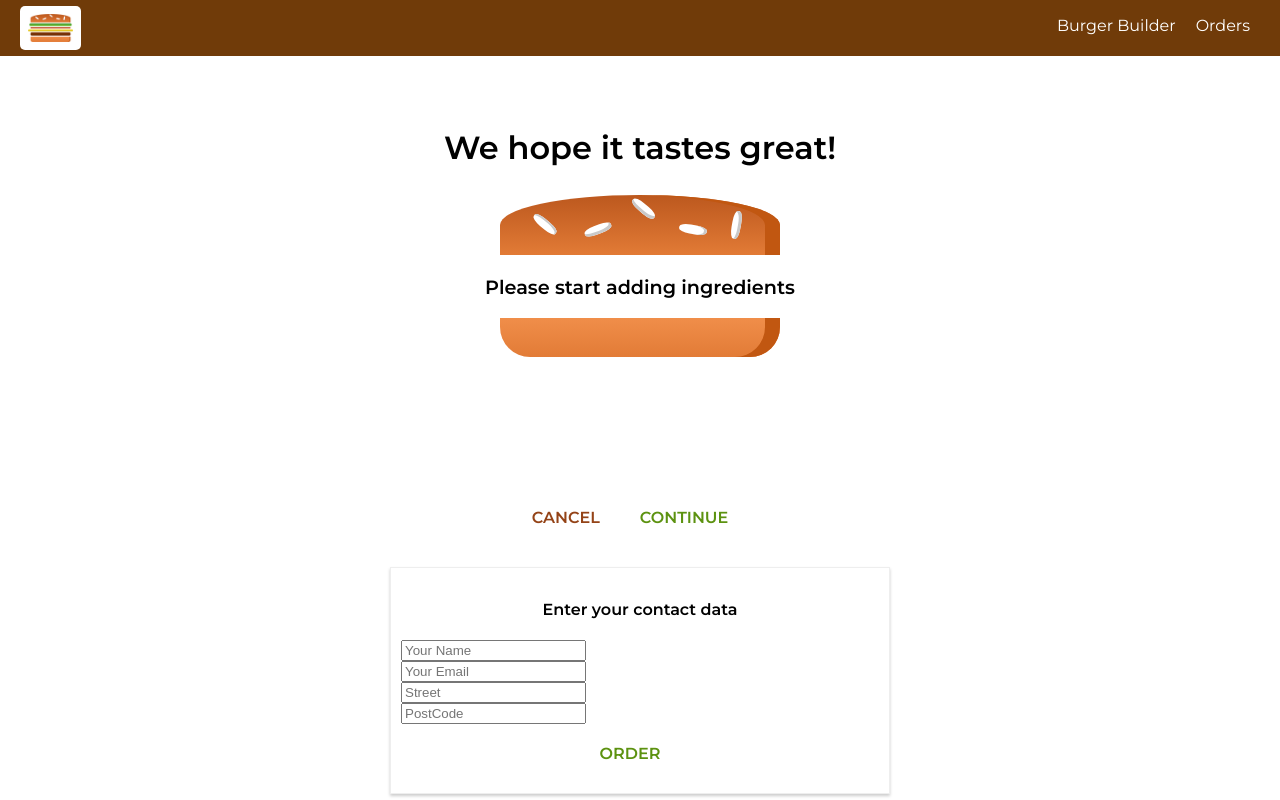
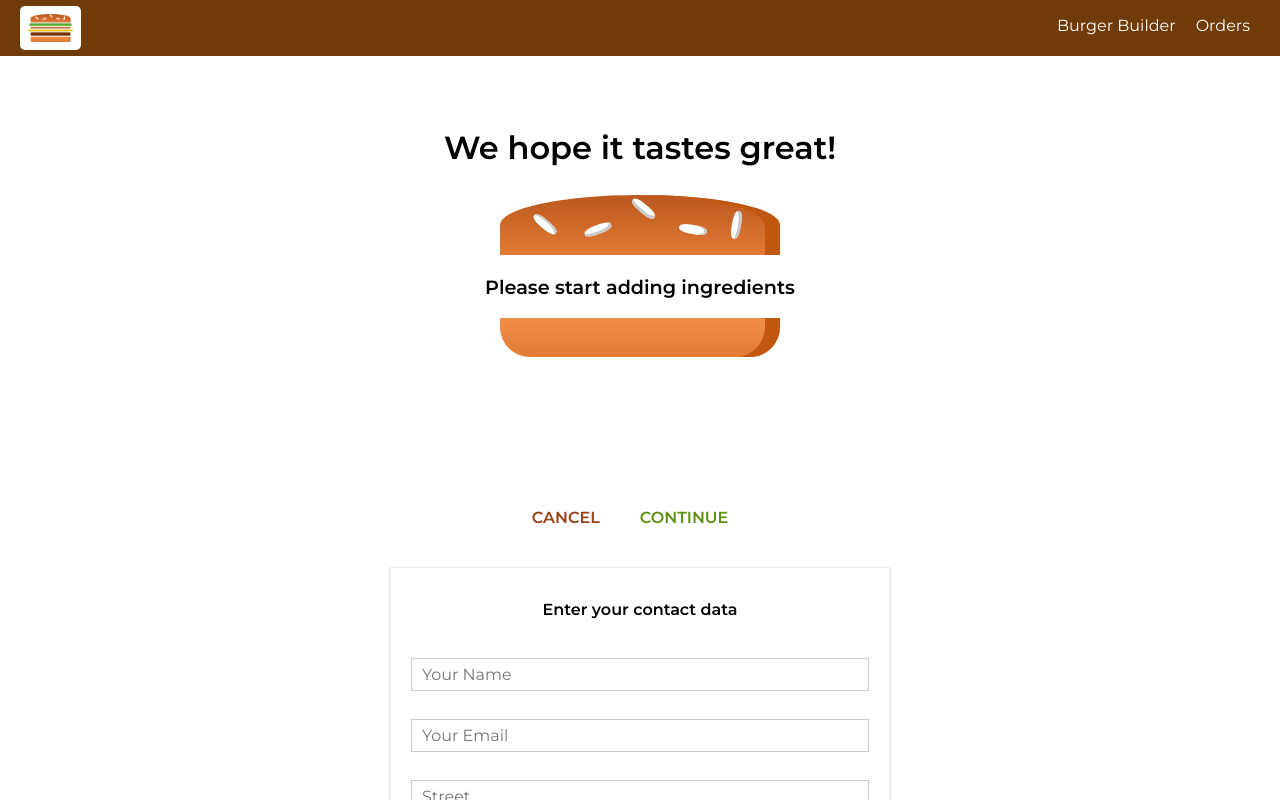
Before and after one commit to itsadamlove/react-burger-builder, a React (Create React App) app: page /checkout in a window 1280 px wide. Both pictures are taken after a click on the button "CONTINUE". Shown: the top 800 px of the page. Built offline with nearby package versions, Linux system fonts and the light colour scheme.

Commit message:
Create custom dynamic input component

```diff
--- /dev/null
+++ b/src/components/UI/Input/Input.js
@@ -0,0 +1,32 @@
+import React from 'react';
+import PropTypes from 'prop-types';
+import styles from './Input.module.scss';
+
+const input = props => {
+  let inputElement = null;
+
+  switch (props.inputtype) {
+    case 'input':
+      inputElement = <input className={styles.InputElement} {...props} />;
+      break;
+    case 'textarea':
+      inputElement = <textarea className={styles.InputElement} {...props} />;
+      break;
+    default:
+      inputElement = <input className={styles.InputElement} {...props} />;
+  }
+
+  return (
+    <div className={styles.Input}>
+      <label className={styles.Label}>{props.label}</label>
+      {inputElement}
+    </div>
+  );
+};
+
+input.propTypes = {
+  inputType: PropTypes.string,
+  label: PropTypes.string,
+};
+
+export default input;
--- /dev/null
+++ b/src/components/UI/Input/Input.module.scss
@@ -0,0 +1,26 @@
+.Input {
+  width: 100%;
+  padding: 10px;
+  box-sizing: border-box;
+}
+
+.Label {
+  font-weight: bold;
+  display: block;
+  margin-bottom: 8px;
+}
+
+.InputElement {
+  outline: none;
+  border: 1px solid #ccc;
+  background-color: white;
+  box-sizing: border-box;
+  font: inherit;
+  padding: 6px 10px;
+  display: block;
+  width: 100%;
+  &:focus {
+    outline: none;
+    background-color: #ccc;
+  }
+}
--- a/src/containers/Checkout/ContactData/ContactData.js
+++ b/src/containers/Checkout/ContactData/ContactData.js
@@ -2,6 +2,7 @@
 import axios from '../../../axios-orders';
 import Button from '../../../components/UI/Button/Button';
 import Spinner from '../../../components/UI/Spinner/Spinner';
+import Input from '../../../components/UI/Input/Input';
 import styles from './ContactData.module.scss';
 
 class ContactData extends Component {
@@ -38,7 +39,6 @@
       .post('/orders.json', order)
       .then(response => {
         this.setState({ loading: false });
-        console.log(response);
         this.props.history.push('/');
       })
       .catch(err => {
@@ -50,29 +50,29 @@
   render() {
     let form = (
       <form>
-        <input
-          className={styles.Input}
+        <Input
+          inputtype="input"
           type="text"
           value=""
           name="name"
           placeholder="Your Name"
         />
-        <input
-          className={styles.Input}
+        <Input
+          inputtype="input"
           type="email"
           value=""
           name="email"
           placeholder="Your Email"
         />
-        <input
-          className={styles.Input}
+        <Input
+          inputtype="input"
           type="text"
           value=""
           name="street"
           placeholder="Street"
         />
-        <input
-          className={styles.Input}
+        <Input
+          inputtype="input"
           type="text"
           value=""
           name="postcode"
--- a/src/containers/Checkout/ContactData/ContactData.module.scss
+++ b/src/containers/Checkout/ContactData/ContactData.module.scss
@@ -10,8 +10,4 @@
   @media (min-width: 600px) {
     width: 500px;
   }
-
-  .Input {
-    display: block;
-  }
 }
```
